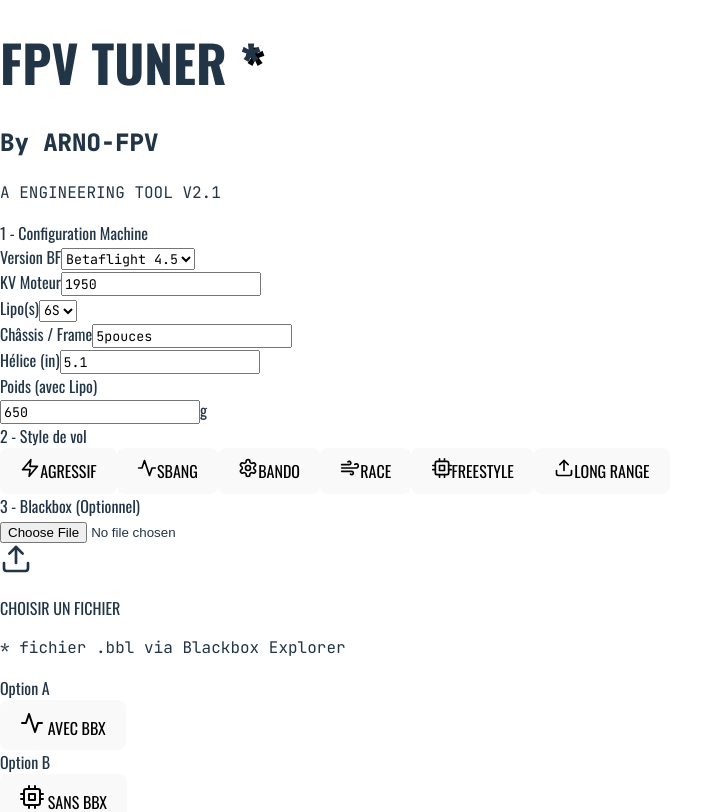
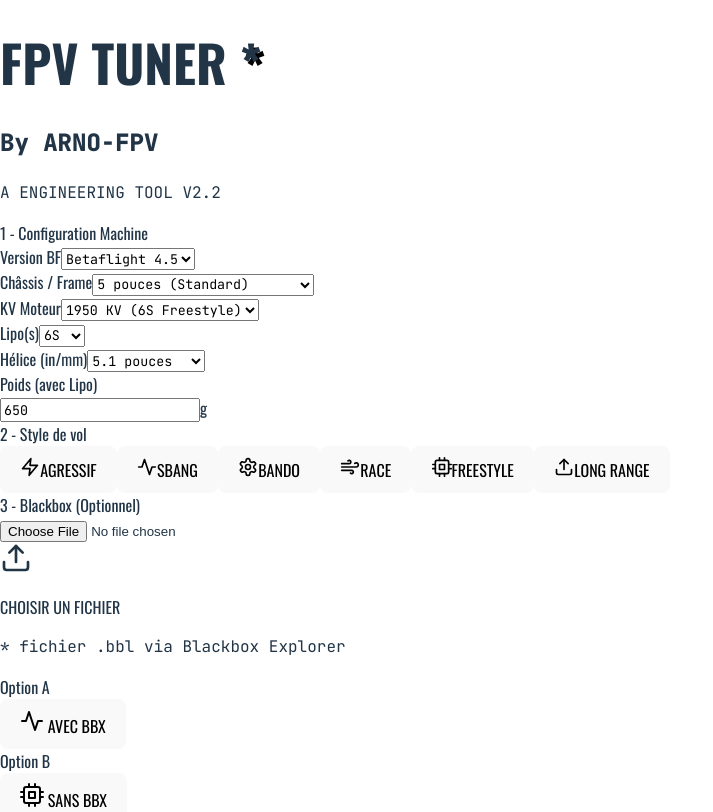
Before and after one commit to frimasarnaud-dotcom/bf-tuner-beta, a React (Vite) app: page / in a window 1280 px wide. Shown: the top 812 px of the page, without its empty margins (0-713 px from the left). Built offline with nearby package versions, Linux system fonts and the light colour scheme.

Commit message:
version pro 2

```diff
--- a/src/App.tsx
+++ b/src/App.tsx
@@ -1,11 +1,10 @@
 import React, { useState, useRef } from 'react';
 
-// --- INTERFACES TYPESCRIPT (POUR CORRIGER LES ERREURS ROUGES) ---
+// --- INTERFACES & TYPES ---
 interface IconProps {
   size?: number;
   className?: string;
   children?: React.ReactNode;
-  // Permet d'accepter d'autres props comme onClick, style, etc.
   [key: string]: any;
 }
 
@@ -18,90 +17,29 @@
   weight: string;
 }
 
-// --- ICONES SVG INTEGREES TYPÉES ---
+// --- ICONES SVG (Intégrées pour éviter les bugs) ---
 const Icon: React.FC<IconProps> = ({ children, size = 24, className = "", ...props }) => (
   <svg
-    xmlns="http://www.w3.org/2000/svg"
-    width={size}
-    height={size}
-    viewBox="0 0 24 24"
-    fill="none"
-    stroke="currentColor"
-    strokeWidth="2"
-    strokeLinecap="round"
-    strokeLinejoin="round"
-    className={className}
-    {...props}
+    xmlns="http://www.w3.org/2000/svg" width={size} height={size} viewBox="0 0 24 24"
+    fill="none" stroke="currentColor" strokeWidth="2" strokeLinecap="round" strokeLinejoin="round"
+    className={className} {...props}
   >
     {children}
   </svg>
 );
 
-const Upload = (props: IconProps) => (
-  <Icon {...props}>
-    <path d="M21 15v4a2 2 0 0 1-2 2H5a2 2 0 0 1-2-2v-4" />
-    <polyline points="17 8 12 3 7 8" />
-    <line x1="12" y1="3" x2="12" y2="15" />
-  </Icon>
-);
+const Upload = (p: IconProps) => (<Icon {...p}><path d="M21 15v4a2 2 0 0 1-2 2H5a2 2 0 0 1-2-2v-4" /><polyline points="17 8 12 3 7 8" /><line x1="12" y1="3" x2="12" y2="15" /></Icon>);
+const Copy = (p: IconProps) => (<Icon {...p}><rect x="9" y="9" width="13" height="13" rx="2" ry="2" /><path d="M5 15H4a2 2 0 0 1-2-2V4a2 2 0 0 1 2-2h9a2 2 0 0 1 2 2v1" /></Icon>);
+const RotateCcw = (p: IconProps) => (<Icon {...p}><path d="M3 12a9 9 0 1 0 9-9 9.75 9.75 0 0 0-6.74 2.74L3 8" /><path d="M3 3v5h5" /></Icon>);
+const Cpu = (p: IconProps) => (<Icon {...p}><rect x="4" y="4" width="16" height="16" rx="2" ry="2" /><rect x="9" y="9" width="6" height="6" /><line x1="9" y1="1" x2="9" y2="4" /><line x1="15" y1="1" x2="15" y2="4" /><line x1="9" y1="20" x2="9" y2="23" /><line x1="15" y1="20" x2="15" y2="23" /><line x1="20" y1="9" x2="23" y2="9" /><line x1="20" y1="14" x2="23" y2="14" /><line x1="1" y1="9" x2="4" y2="9" /><line x1="1" y1="14" x2="4" y2="14" /></Icon>);
+const Activity = (p: IconProps) => (<Icon {...p}><polyline points="22 12 18 12 15 21 9 3 6 12 2 12" /></Icon>);
+const Zap = (p: IconProps) => (<Icon {...p}><polygon points="13 2 3 14 12 14 11 22 21 10 12 10 13 2" /></Icon>);
+const Wind = (p: IconProps) => (<Icon {...p}><path d="M9.59 4.59A2 2 0 1 1 11 8H2m10.59 11.41A2 2 0 1 0 14 16H2m15.73-8.27A2.5 2.5 0 1 1 19.5 12H2" /></Icon>);
+const Settings = (p: IconProps) => (<Icon {...p}><path d="M12.22 2h-.44a2 2 0 0 0-2 2v.18a2 2 0 0 1-1 1.73l-.43.25a2 2 0 0 1-2 0l-.15-.08a2 2 0 0 0-2.73.73l-.22.38a2 2 0 0 0 .73 2.73l.15.1a2 2 0 0 1 1 1.72v.51a2 2 0 0 1-1 1.74l-.15.09a2 2 0 0 0-.73 2.73l.22.38a2 2 0 0 0 2.73.73l.15-.08a2 2 0 0 1 2 0l.43.25a2 2 0 0 1 1 1.73V20a2 2 0 0 0 2 2h.44a2 2 0 0 0 2-2v-.18a2 2 0 0 1 1-1.73l.43-.25a2 2 0 0 1 2 0l.15.08a2 2 0 0 0 2.73-.73l.22-.39a2 2 0 0 0-.73-2.73l-.15-.09a2 2 0 0 1-1-1.74v-.47a2 2 0 0 1 1-1.74l.15-.09a2 2 0 0 0 .73-2.73l-.22-.39a2 2 0 0 0-2.73-.73l-.15.08a2 2 0 0 1-2 0l-.43-.25a2 2 0 0 1-1-1.73V4a2 2 0 0 0-2-2z" /><circle cx="12" cy="12" r="3" /></Icon>);
 
-const Copy = (props: IconProps) => (
-  <Icon {...props}>
-    <rect x="9" y="9" width="13" height="13" rx="2" ry="2" />
-    <path d="M5 15H4a2 2 0 0 1-2-2V4a2 2 0 0 1 2-2h9a2 2 0 0 1 2 2v1" />
-  </Icon>
-);
-
-const RotateCcw = (props: IconProps) => (
-  <Icon {...props}>
-    <path d="M3 12a9 9 0 1 0 9-9 9.75 9.75 0 0 0-6.74 2.74L3 8" />
-    <path d="M3 3v5h5" />
-  </Icon>
-);
-
-const Cpu = (props: IconProps) => (
-  <Icon {...props}>
-    <rect x="4" y="4" width="16" height="16" rx="2" ry="2" />
-    <rect x="9" y="9" width="6" height="6" />
-    <line x1="9" y1="1" x2="9" y2="4" />
-    <line x1="15" y1="1" x2="15" y2="4" />
-    <line x1="9" y1="20" x2="9" y2="23" />
-    <line x1="15" y1="20" x2="15" y2="23" />
-    <line x1="20" y1="9" x2="23" y2="9" />
-    <line x1="20" y1="14" x2="23" y2="14" />
-    <line x1="1" y1="9" x2="4" y2="9" />
-    <line x1="1" y1="14" x2="4" y2="14" />
-  </Icon>
-);
-
-const Activity = (props: IconProps) => (
-  <Icon {...props}>
-    <polyline points="22 12 18 12 15 21 9 3 6 12 2 12" />
-  </Icon>
-);
-
-const Zap = (props: IconProps) => (
-  <Icon {...props}>
-    <polygon points="13 2 3 14 12 14 11 22 21 10 12 10 13 2" />
-  </Icon>
-);
-
-const Wind = (props: IconProps) => (
-  <Icon {...props}>
-    <path d="M9.59 4.59A2 2 0 1 1 11 8H2m10.59 11.41A2 2 0 1 0 14 16H2m15.73-8.27A2.5 2.5 0 1 1 19.5 12H2" />
-  </Icon>
-);
-
-const Settings = (props: IconProps) => (
-  <Icon {...props}>
-    <path d="M12.22 2h-.44a2 2 0 0 0-2 2v.18a2 2 0 0 1-1 1.73l-.43.25a2 2 0 0 1-2 0l-.15-.08a2 2 0 0 0-2.73.73l-.22.38a2 2 0 0 0 .73 2.73l.15.1a2 2 0 0 1 1 1.72v.51a2 2 0 0 1-1 1.74l-.15.09a2 2 0 0 0-.73 2.73l.22.38a2 2 0 0 0 2.73.73l.15-.08a2 2 0 0 1 2 0l.43.25a2 2 0 0 1 1 1.73V20a2 2 0 0 0 2 2h.44a2 2 0 0 0 2-2v-.18a2 2 0 0 1 1-1.73l.43-.25a2 2 0 0 1 2 0l.15.08a2 2 0 0 0 2.73-.73l.22-.39a2 2 0 0 0-.73-2.73l-.15-.09a2 2 0 0 1-1-1.74v-.47a2 2 0 0 1 1-1.74l.15-.09a2 2 0 0 0 .73-2.73l-.22-.39a2 2 0 0 0-2.73-.73l-.15.08a2 2 0 0 1-2 0l-.43-.25a2 2 0 0 1-1-1.73V4a2 2 0 0 0-2-2z" />
-    <circle cx="12" cy="12" r="3" />
-  </Icon>
-);
-
-// --- COMPOSANT PRINCIPAL ---
+// --- APPLICATION PRINCIPALE ---
 const FPVTuner: React.FC = () => {
-  // --- STATE MANAGEMENT ---
+  // Configuration par défaut
   const [config, setConfig] = useState<ConfigState>({
     bfVersion: '4.5',
     motorKv: '1950',
@@ -115,19 +53,16 @@
   const [blackboxFile, setBlackboxFile] = useState<string | null>(null);
   const [cliOutput, setCliOutput] = useState<string>('');
 
-  // Refs correctement typées pour TypeScript
   const fileInputRef = useRef<HTMLInputElement>(null);
   const resultRef = useRef<HTMLDivElement>(null);
 
-  // --- STYLES CONSTANTS (NEO-BRUTALISM RENFORCÉ) ---
-  // Cadre noir plus épais (border-4) pour bien marquer le style schéma
+  // Styles "Industriel"
   const cardStyle = "bg-white border-4 border-black shadow-[8px_8px_0px_0px_rgba(0,0,0,1)] p-4 mb-8 relative";
-  const inputStyle = "w-full bg-white border-2 border-black p-2 focus:outline-none focus:bg-[#FFD700]/10 focus:shadow-[4px_4px_0px_0px_rgba(0,0,0,1)] transition-all font-bold font-mono text-sm rounded-none";
+  const inputStyle = "w-full bg-white border-2 border-black p-2 focus:outline-none focus:bg-[#FFD700]/10 focus:shadow-[4px_4px_0px_0px_rgba(0,0,0,1)] transition-all font-bold font-mono text-sm rounded-none h-10";
   const labelStyle = "block font-black text-xs uppercase mb-2 tracking-wider border-l-4 border-black pl-2";
-
   const buttonStyle = "w-full bg-white border-4 border-black py-4 px-4 font-black uppercase tracking-widest hover:bg-black hover:text-[#FFD700] transition-all active:translate-y-1 active:translate-x-1 active:shadow-none shadow-[6px_6px_0px_0px_rgba(0,0,0,1)] flex items-center justify-center gap-2 text-lg";
 
-  // --- HANDLERS ---
+  // Actions
   const handleConfigChange = (e: React.ChangeEvent<HTMLInputElement | HTMLSelectElement>) => {
     setConfig({ ...config, [e.target.name]: e.target.value });
   };
@@ -142,9 +77,9 @@
     const timestamp = new Date().toLocaleTimeString();
 
     let generatedText = `
-# FPV TUNER V2.1 - GENERATED FOR ARNO-FPV
+# FPV TUNER V2.2 - GENERATED FOR ARNO-FPV
 # DATE: ${new Date().toLocaleDateString()} ${timestamp}
-# MACHINE: ${config.frame} / ${config.motorKv}KV / ${config.lipo}
+# MACHINE: ${config.frame} / ${config.motorKv}KV / ${config.lipo} / Props: ${config.propSize}"
 # STYLE: ${flightStyle}
 # MODE: ${useBBX ? 'BLACKBOX ANALYSIS' : 'PRESET DATABASE'}
 
@@ -155,6 +90,23 @@
 set dterm_lpf1_type = PT1
 `;
 
+    // Logique conditionnelle selon le châssis
+    if (config.frame.includes('Whoop') || config.frame.includes('65mm') || config.frame.includes('75mm')) {
+         generatedText += `
+# WHOOP PROFILE DETECTED
+set dyn_notch_min_hz = 150
+set dterm_lpf1_static_hz = 150
+set vbat_sag_compensation = 0
+`;
+    } else if (config.frame.includes('7pouces')) {
+        generatedText += `
+# LONG RANGE / 7 INCH PROFILE
+set dyn_notch_min_hz = 80
+set dterm_lpf1_static_hz = 70
+`;
+    }
+
+    // Logique selon le style
     if (flightStyle === 'AGRESSIF' || flightStyle === 'SBANG') {
       generatedText += `
 # AGGRESSIVE / SBANG PROFILE
@@ -168,12 +120,11 @@
 # SMOOTH / LR PROFILE
 set feedforward_transition = 40
 set iterm_relax_cutoff = 10
-set dterm_lpf1_static_hz = 70
 `;
     }
 
     if (useBBX && blackboxFile) {
-        generatedText += `\n# BLACKBOX ANALYSIS APPLIED from: ${blackboxFile}\n# Noise filters adjusted automatically based on spectral analysis.\nset gyro_lpf2_type = PT1\nset gyro_lpf2_static_hz = 250`;
+        generatedText += `\n# BLACKBOX ANALYSIS APPLIED from: ${blackboxFile}\n# Noise filters adjusted automatically.\nset gyro_lpf2_type = PT1\nset gyro_lpf2_static_hz = 250`;
     } else if (useBBX && !blackboxFile) {
         alert("Veuillez sélectionner un fichier Blackbox d'abord !");
         return;
@@ -183,7 +134,7 @@
 
     setCliOutput(generatedText);
 
-    // Scroll automatique vers le résultat
+    // Scroll automatique
     setTimeout(() => {
         resultRef.current?.scrollIntoView({ behavior: 'smooth' });
     }, 100);
@@ -207,14 +158,14 @@
 
       {/* --- HEADER --- */}
       <header className="max-w-3xl mx-auto mb-10 text-center border-4 border-black bg-white p-8 shadow-[12px_12px_0px_0px_rgba(0,0,0,1)] relative">
-        {/* Vis décoratives */}
+        {/* Vis de décoration */}
         <div className="absolute top-2 left-2 w-3 h-3 border-2 border-black rounded-full bg-gray-300 flex items-center justify-center"><div className="w-2 h-px bg-black rotate-45"></div></div>
         <div className="absolute top-2 right-2 w-3 h-3 border-2 border-black rounded-full bg-gray-300 flex items-center justify-center"><div className="w-2 h-px bg-black rotate-45"></div></div>
         <div className="absolute bottom-2 left-2 w-3 h-3 border-2 border-black rounded-full bg-gray-300 flex items-center justify-center"><div className="w-2 h-px bg-black rotate-45"></div></div>
         <div className="absolute bottom-2 right-2 w-3 h-3 border-2 border-black rounded-full bg-gray-300 flex items-center justify-center"><div className="w-2 h-px bg-black rotate-45"></div></div>
 
         <h1 className="text-5xl md:text-7xl font-black tracking-tighter uppercase mb-0 leading-none">
-          FPV TUNER <span className="text-[#FFD700] drop-shadow-[2px_2px_0_rgba(0,0,0,1)] text-shadow-black" style={{ textShadow: '4px 4px 0 #000' }}>*</span>
+          FPV TUNER <span className="text-[#FFD700] drop-shadow-[2px_2px_0_rgba(0,0,0,1)]" style={{ textShadow: '4px 4px 0 #000' }}>*</span>
         </h1>
         <div className="flex items-center justify-center gap-4 mt-4">
             <div className="h-2 bg-black w-16"></div>
@@ -222,7 +173,7 @@
             <div className="h-2 bg-black w-16"></div>
         </div>
         <p className="font-mono text-xs md:text-sm mt-4 font-bold border-2 border-black inline-block px-3 py-1 transform -rotate-1 bg-[#FFD700] shadow-[2px_2px_0px_0px_rgba(0,0,0,1)]">
-          A ENGINEERING TOOL V2.1
+          A ENGINEERING TOOL V2.2
         </p>
       </header>
 
@@ -238,35 +189,79 @@
                 <div>
                     <label className={labelStyle}>Version BF</label>
                     <select name="bfVersion" value={config.bfVersion} onChange={handleConfigChange} className={inputStyle}>
+                        <option value="4.5">Betaflight 4.5</option>
+                        <option value="4.4">Betaflight 4.4</option>
                         <option value="4.3">Betaflight 4.3</option>
-                        <option value="4.4">Betaflight 4.4</option>
-                        <option value="4.5">Betaflight 4.5</option>
                     </select>
                 </div>
+
+                <div>
+                    <label className={labelStyle}>Châssis / Frame</label>
+                    <select name="frame" value={config.frame} onChange={handleConfigChange} className={inputStyle}>
+                        <option value="TinyWhoop65">Tiny Whoop 65mm</option>
+                        <option value="TinyWhoop75">Tiny Whoop 75mm</option>
+                        <option value="2pouces">2 / 2.5 pouces (Cine)</option>
+                        <option value="3pouces">3 pouces (Toothpick/Cine)</option>
+                        <option value="3.5pouces">3.5 pouces (Freestyle)</option>
+                        <option value="5pouces">5 pouces (Standard)</option>
+                        <option value="6pouces">6 pouces</option>
+                        <option value="7pouces">7 pouces (Long Range)</option>
+                        <option value="XClass">X-Class / Cinelifter</option>
+                    </select>
+                </div>
+
                 <div>
                     <label className={labelStyle}>KV Moteur</label>
-                    <input type="number" name="motorKv" value={config.motorKv} onChange={handleConfigChange} className={inputStyle} placeholder="ex: 1750" />
+                    <select name="motorKv" value={config.motorKv} onChange={handleConfigChange} className={inputStyle}>
+                        <option value="25000">25000 KV (Tiny 1S)</option>
+                        <option value="19000">19000 KV (Tiny 1S)</option>
+                        <option value="11000">11000 KV (Tiny 2S)</option>
+                        <option value="4500">4500 KV (3")</option>
+                        <option value="3600">3600 KV (4S Cine)</option>
+                        <option value="2650">2650 KV (4S Freestyle)</option>
+                        <option value="2450">2450 KV (4S Freestyle)</option>
+                        <option value="1950">1950 KV (6S Freestyle)</option>
+                        <option value="1750">1750 KV (6S Freestyle)</option>
+                        <option value="1300">1300 KV (7" LR)</option>
+                        <option value="1000">1000 KV et moins</option>
+                    </select>
                 </div>
+
                 <div>
                     <label className={labelStyle}>Lipo(s)</label>
                     <select name="lipo" value={config.lipo} onChange={handleConfigChange} className={inputStyle}>
+                        <option value="1S">1S</option>
+                        <option value="2S">2S</option>
+                        <option value="3S">3S</option>
                         <option value="4S">4S</option>
+                        <option value="5S">5S</option>
                         <option value="6S">6S</option>
+                        <option value="8S">8S+</option>
                     </select>
                 </div>
+
                 <div>
-                    <label className={labelStyle}>Châssis / Frame</label>
-                    <input type="text" name="frame" value={config.frame} onChange={handleConfigChange} className={inputStyle} placeholder="ex: Apex 5" />
+                    <label className={labelStyle}>Hélice (in/mm)</label>
+                    <select name="propSize" value={config.propSize} onChange={handleConfigChange} className={inputStyle}>
+                        <option value="31mm">31mm (Whoop)</option>
+                        <option value="40mm">40mm (Whoop)</option>
+                        <option value="2">2 pouces</option>
+                        <option value="2.5">2.5 pouces</option>
+                        <option value="3">3 pouces</option>
+                        <option value="3.5">3.5 pouces</option>
+                        <option value="4">4 pouces</option>
+                        <option value="5">5 pouces</option>
+                        <option value="5.1">5.1 pouces</option>
+                        <option value="6">6 pouces</option>
+                        <option value="7">7 pouces</option>
+                    </select>
                 </div>
-                <div>
-                    <label className={labelStyle}>Hélice (in)</label>
-                    <input type="text" name="propSize" value={config.propSize} onChange={handleConfigChange} className={inputStyle} placeholder="ex: 5.1" />
-                </div>
+
                 <div>
                     <label className={labelStyle}>Poids (avec Lipo)</label>
                     <div className="flex items-center">
-                        <input type="number" name="weight" value={config.weight} onChange={handleConfigChange} className={inputStyle} placeholder="gr" />
-                        <span className="ml-2 font-black text-xl">g</span>
+                        <input type="number" name="weight" value={config.weight} onChange={handleConfigChange} className={inputStyle} placeholder="ex: 650" />
+                        <span className="ml-2 font-black text-xl w-8 text-center bg-black text-white h-10 leading-10">g</span>
                     </div>
                 </div>
             </div>
```
Also changed, not shown: tsconfig.json (+9 -20 lines).
